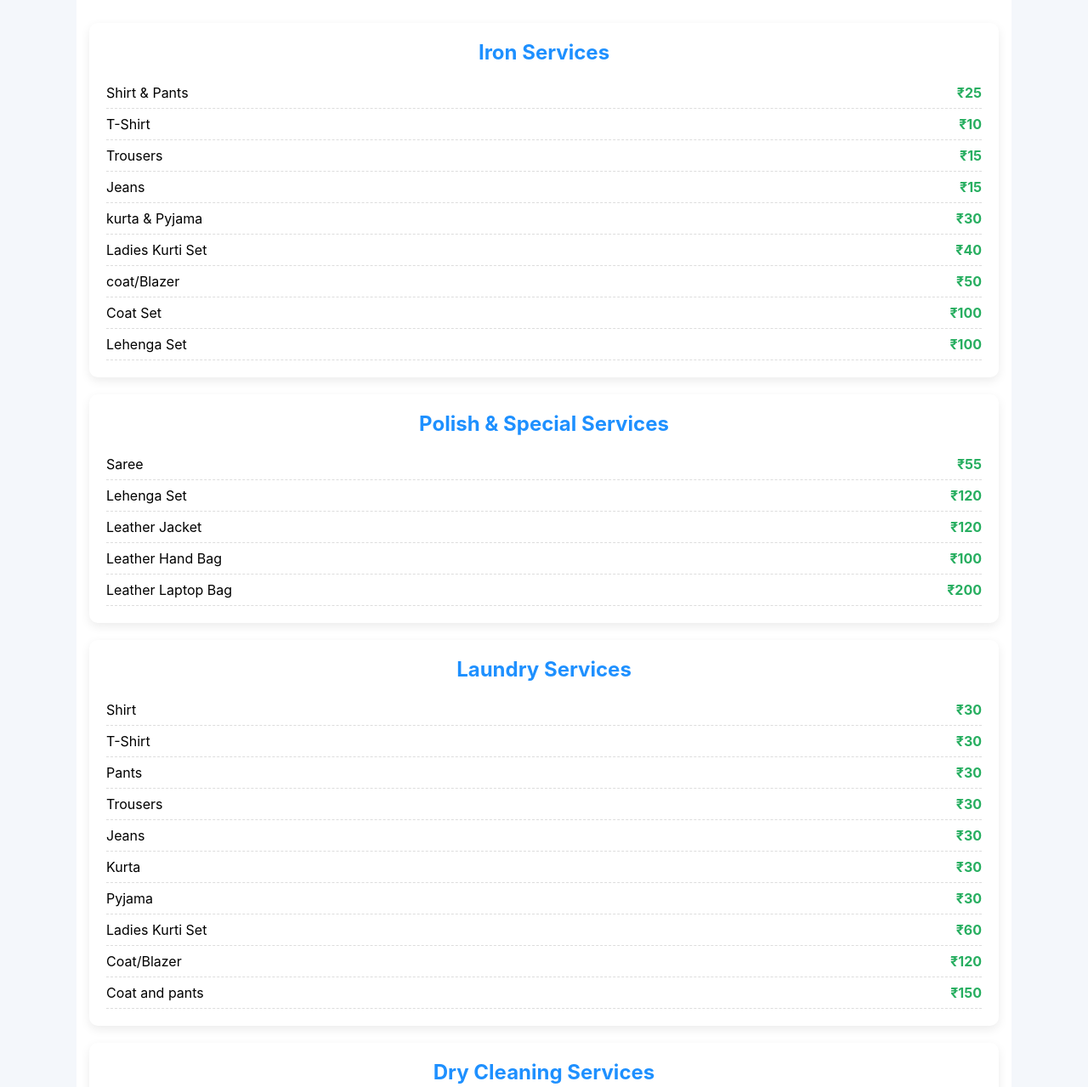
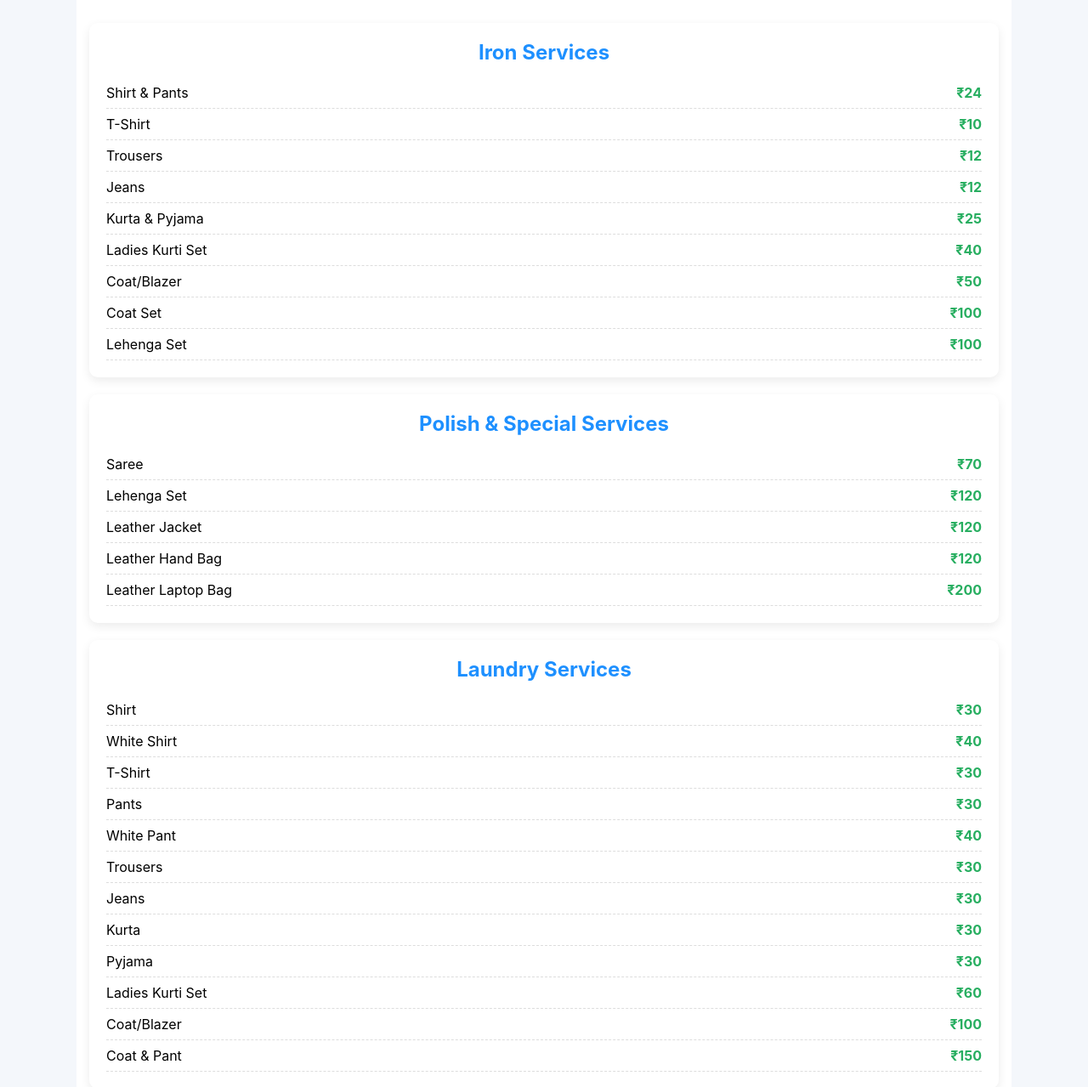
Before and after one commit to kannaujiyalaundryhub-code/l, a plain HTML site: page price2.html in a window 1280 px wide. Shown: the part 161-1440 px from the top of the page at 85% size. Drawn offline with Linux system fonts and the light colour scheme.

Commit message:
Update price2.html

```diff
--- a/price2.html
+++ b/price2.html
@@ -45,13 +45,13 @@
     <div class="service-box">
       <h2>Iron Services</h2>
       <ul>
-        <li>Shirt & Pants <span>₹25</span></li>
+        <li>Shirt & Pants <span>₹24</span></li>
         <li>T-Shirt <span>₹10</span></li>
-        <li>Trousers <span>₹15</span></li>
-        <li>Jeans <span>₹15</span></li>
-        <li>kurta & Pyjama <span>₹30</span></li>
+        <li>Trousers <span>₹12</span></li>
+        <li>Jeans <span>₹12</span></li>
+        <li>Kurta & Pyjama <span>₹25</span></li>
         <li>Ladies Kurti Set <span>₹40</span></li>
-        <li>coat/Blazer <span>₹50</span></li>
+        <li>Coat/Blazer <span>₹50</span></li>
         <li>Coat Set <span>₹100</span></li>
         <li>Lehenga Set <span>₹100</span></li>
       </ul>
@@ -61,10 +61,10 @@
     <div class="service-box">
       <h2>Polish & Special Services</h2>
       <ul>
-        <li>Saree <span>₹55</span></li>
+        <li>Saree <span>₹70</span></li>
         <li>Lehenga Set <span>₹120</span></li>
         <li>Leather Jacket <span>₹120</span></li>
-        <li>Leather Hand Bag <span>₹100</span></li>
+        <li>Leather Hand Bag <span>₹120</span></li>
         <li>Leather Laptop Bag <span>₹200</span></li>
       </ul>
     </div>
@@ -74,15 +74,17 @@
       <h2>Laundry Services</h2>
       <ul>
         <li>Shirt <span>₹30</span></li>
+        <li>White Shirt <span>₹40</span></li>
         <li>T-Shirt <span>₹30</span></li>
         <li>Pants <span>₹30</span></li>
+        <li>White Pant<span>₹40</span></li>
         <li>Trousers <span>₹30</span></li>
         <li>Jeans <span>₹30</span></li>
         <li>Kurta <span>₹30</span></li>
         <li>Pyjama <span>₹30</span></li>
         <li>Ladies Kurti Set <span>₹60</span></li>
-        <li>Coat/Blazer <span>₹120</span></li>
-        <li>Coat and pants <span>₹150</span></li>
+        <li>Coat/Blazer <span>₹100</span></li>
+        <li>Coat & Pant <span>₹150</span></li>
       </ul>
     </div>
 
@@ -129,7 +131,7 @@
       <ul>
         <li>Towel <span>₹50</span></li>
         <li>Towel (White) <span>₹60</span></li>
-        <li>Window Curtain <span>₹30</span></li>
+        <li>Window Curtain <span>₹40</span></li>
         <li>Door Curtain <span>₹50</span></li>
         <li>Door Curtain (9ft) <span>₹70</span></li>
         <li>Pillow Covers <span>₹20</span></li>
@@ -148,7 +150,7 @@
         <li>Woolen Pants <span>₹40</span></li>
         <li>Woolen Shirt <span>₹40</span></li>
         <li>Sweatshirt <span>₹40</span></li>
-        <li>Sweater <span>₹50</span></li>
+        <li>Sweater <span>₹60</span></li>
         <li>Hoodie <span>₹80</span></li>
         <li>Hoodie with Hood <span>₹100</span></li>
         <li>Body Warmer <span>₹40</span></li>
```
